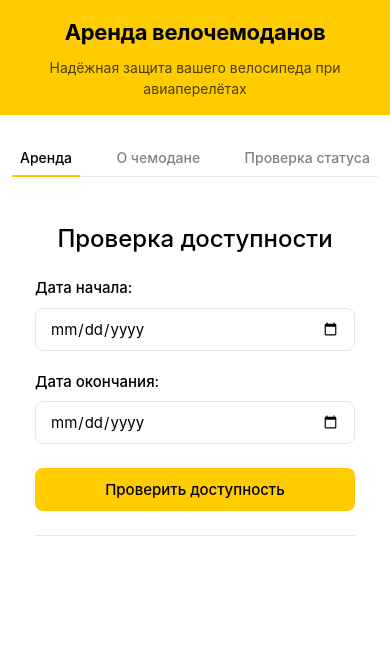
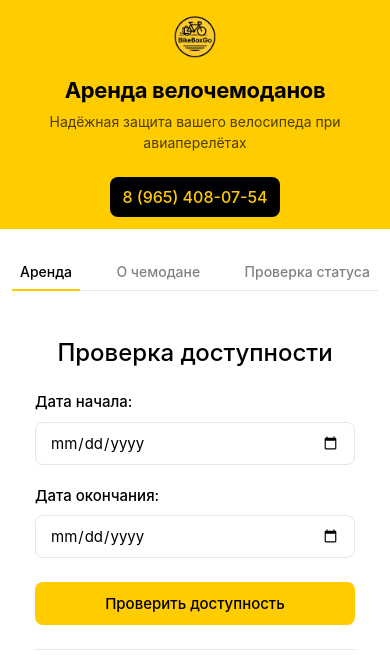
Before and after one commit to sorvall/suitcase-gateway, a plain HTML site: page src/main/resources/templates/calendar.html in a window 390 px wide. Drawn offline with Linux system fonts and the light colour scheme.

Commit message:
update front

```diff
--- a/src/main/resources/templates/calendar.html
+++ b/src/main/resources/templates/calendar.html
@@ -43,22 +43,40 @@
 
         .header {
             background-color: var(--primary-color);
-            padding: 24px 0;
-            text-align: center;
+            padding: 16px 0;
             margin-bottom: 24px;
+            position: relative;
         }
 
-        .header-content {
-            max-width: 800px;
+        .header-container {
+            display: flex;
+            align-items: center;
+            justify-content: space-between;
+            max-width: 1200px;
             margin: 0 auto;
             padding: 0 24px;
+        }
+
+        .logo-container {
+            display: flex;
+            align-items: center;
+        }
+
+        .logo {
+            height: 60px;
+            width: auto;
+            margin-right: 16px;
+        }
+
+        .header-titles {
+            text-align: left;
         }
 
         .header-title {
             font-size: 28px;
             font-weight: 700;
             color: var(--secondary-color);
-            margin-bottom: 8px;
+            margin-bottom: 4px;
             letter-spacing: -0.3px;
         }
 
@@ -66,7 +84,18 @@
             font-size: 16px;
             color: rgba(0,0,0,0.7);
             max-width: 600px;
-            margin: 0 auto;
+        }
+
+        .contact-phone-header {
+            display: inline-block;
+            padding: 10px 16px;
+            background-color: var(--secondary-color);
+            color: var(--primary-color);
+            border-radius: var(--border-radius);
+            font-weight: 500;
+            text-decoration: none;
+            white-space: nowrap;
+            margin-left: 16px;
         }
 
         .container {
@@ -485,7 +514,29 @@
 
         @media (max-width: 768px) {
             .header {
-                padding: 20px 0;
+                padding: 12px 0;
+            }
+
+            .header-container {
+                flex-direction: column;
+                align-items: center;
+                text-align: center;
+            }
+
+            .logo-container {
+                margin-bottom: 12px;
+                flex-direction: column;
+                align-items: center;
+            }
+
+            .logo {
+                margin-right: 0;
+                margin-bottom: 12px;
+                height: 50px;
+            }
+
+            .header-titles {
+                text-align: center;
             }
 
             .header-title {
@@ -494,6 +545,11 @@
 
             .header-subtitle {
                 font-size: 14px;
+            }
+
+            .contact-phone-header {
+                margin: 12px 0 0;
+                padding: 8px 12px;
             }
 
             .container {
@@ -522,7 +578,7 @@
 
         @media (max-width: 480px) {
             .header {
-                padding: 16px 0;
+                padding: 12px 0;
             }
 
             .header-title {
@@ -556,9 +612,15 @@
 </head>
 <body>
 <div class="header">
-    <div class="header-content">
-        <h1 class="header-title">Аренда велочемоданов</h1>
-        <p class="header-subtitle">Надёжная защита вашего велосипеда при авиаперелётах</p>
+    <div class="header-container">
+        <div class="logo-container">
+            <img src="/static/images/log.png" alt="BikeBoxGo Logo" class="logo">
+            <div class="header-titles">
+                <h1 class="header-title">Аренда велочемоданов</h1>
+                <p class="header-subtitle">Надёжная защита вашего велосипеда при авиаперелётах</p>
+            </div>
+        </div>
+        <a href="tel:89654080754" class="contact-phone-header">8 (965) 408-07-54</a>
     </div>
 </div>
 
```
Also changed, not shown: src/main/resources/static/images/log.png (added).
